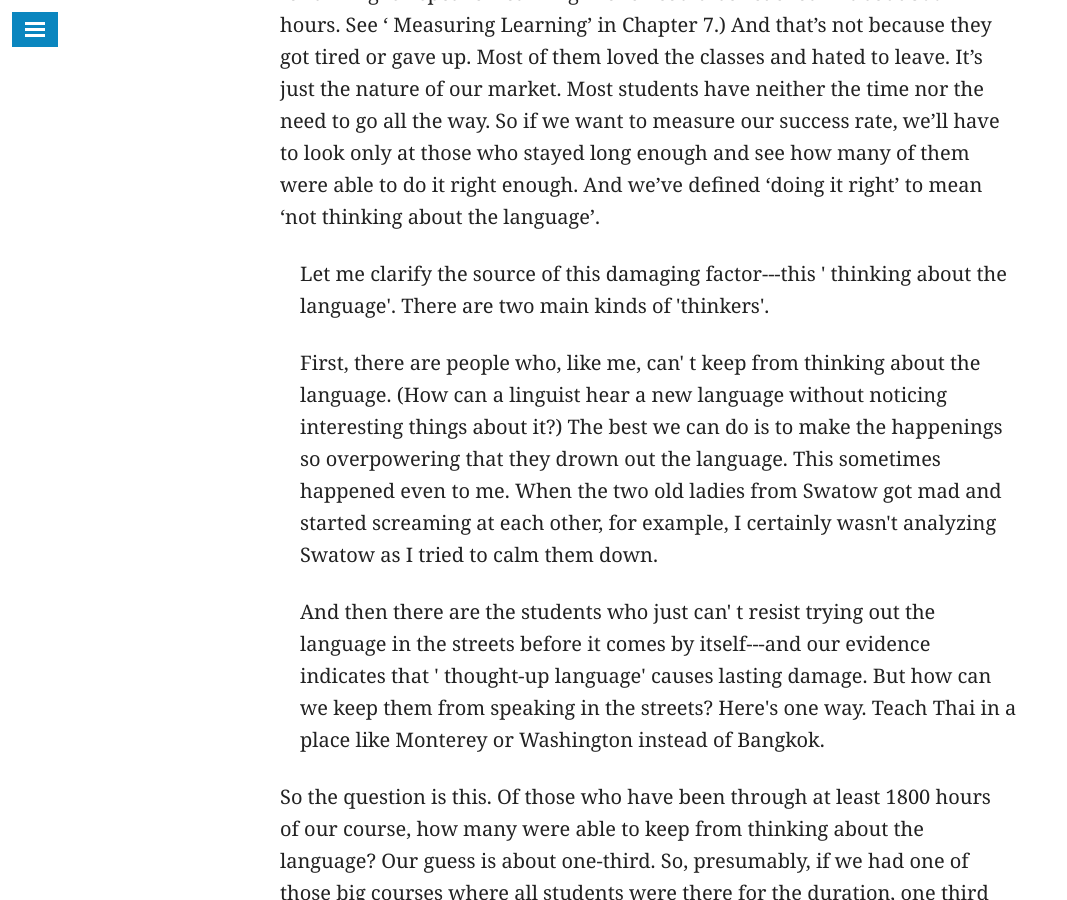
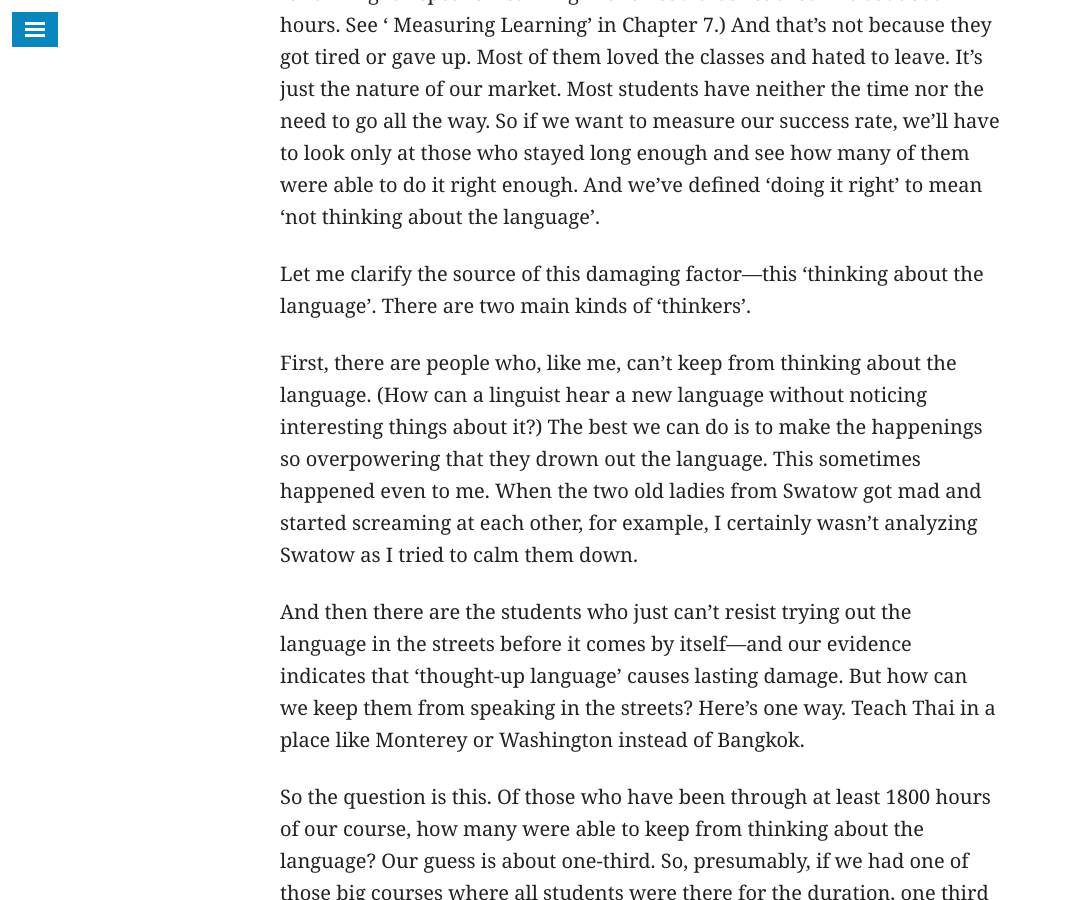
Before and after one commit to snowdj/bradonomics.github.io, a Jekyll site: the page built from _pages/brown-autobiography.md, in a window 1280 px wide and 900 px high, scrolled down 211485 px. Shown: the whole window, without its empty margins (0-1067 px from the left). Built offline with Jekyll 4.4.1, drawn with Linux system fonts in a browser that asks for light colours; nearby versions of some CDN libraries; comment, search, counter and statistics services are not loaded.

Commit message:
Removed div error from Brown Autobiography

```diff
--- a/_pages/brown-autobiography.md
+++ b/_pages/brown-autobiography.md
@@ -1839,11 +1839,11 @@ Remember now, I'm talking about a level above me. Her 2 ½ years had overtaken m
 
 **How many?** Our real successes are limited in number. Of the thousands who have attended our classes, as of 2001 less than a hundred had reached 1800 hours, (Don't be put off by the number '1800 hours'. The same stage for an English speaker learning French could be reached in about 800 hours. See ' Measuring Learning' in Chapter 7.) And that's not because they got tired or gave up. Most of them loved the classes and hated to leave. It's just the nature of our market. Most students have neither the time nor the need to go all the way. So if we want to measure our success rate, we'll have to look only at those who stayed long enough and see how many of them were able to do it right enough. And we've defined 'doing it right' to mean 'not thinking about the language'.
 
-<div style="margin-left:40px"><p>Let me clarify the source of this damaging factor---this ' thinking about the language'. There are two main kinds of 'thinkers'.</p>
-
-<p>First, there are people who, like me, can' t keep from thinking about the language. (How can a linguist hear a new language without noticing interesting things about it?) The best we can do is to make the happenings so overpowering that they drown out the language. This sometimes happened even to me. When the two old ladies from Swatow got mad and started screaming at each other, for example, I certainly wasn't analyzing Swatow as I tried to calm them down.</p>
-
-<p>And then there are the students who just can' t resist trying out the language in the streets before it comes by itself---and our evidence indicates that ' thought-up language' causes lasting damage. But how can we keep them from speaking in the streets? Here's one way. Teach Thai in a place like Monterey or Washington instead of Bangkok.</p></div>
+Let me clarify the source of this damaging factor---this 'thinking about the language'. There are two main kinds of 'thinkers'.
+
+First, there are people who, like me, can't keep from thinking about the language. (How can a linguist hear a new language without noticing interesting things about it?) The best we can do is to make the happenings so overpowering that they drown out the language. This sometimes happened even to me. When the two old ladies from Swatow got mad and started screaming at each other, for example, I certainly wasn't analyzing Swatow as I tried to calm them down.
+
+And then there are the students who just can't resist trying out the language in the streets before it comes by itself---and our evidence indicates that 'thought-up language' causes lasting damage. But how can we keep them from speaking in the streets? Here's one way. Teach Thai in a place like Monterey or Washington instead of Bangkok.
 
 So the question is this. Of those who have been through at least 1800 hours of our course, how many were able to keep from thinking about the language? Our guess is about one-third. So, presumably, if we had one of those big courses where all students were there for the duration, one third of them would succeed. This means that after a year and a half of the course, followed by a year of partial immersion, they would be doing better than any amount of traditional study with any amount of immersion has ever managed to produce. And what about the other two-thirds? They would be speaking as well as their traditional counterparts but their understanding would be far better.
 
```
